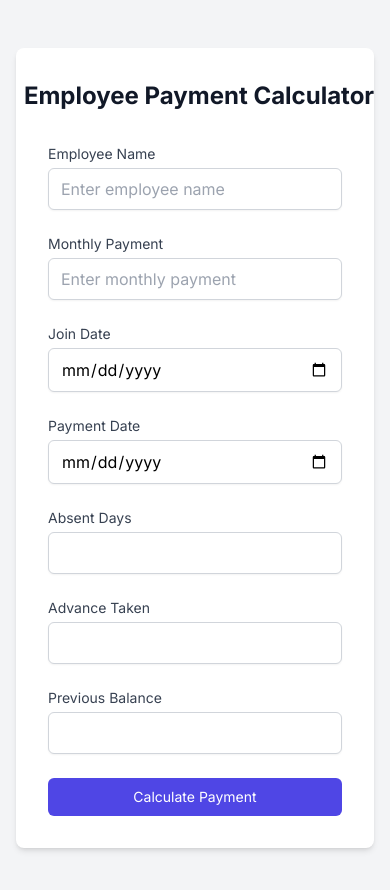
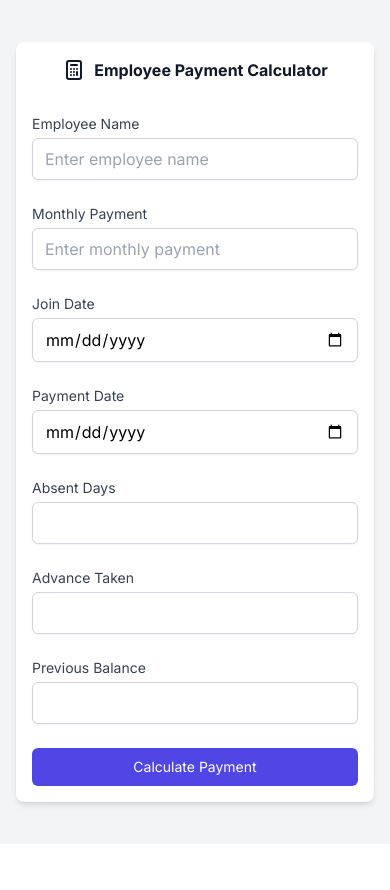
Before and after one commit to KunalRai7/app, a React (Create React App) app: page / in a window 390 px wide. Shown: the top 890 px of the page. After the commit the page ends 844 px from the top, so only its background shows below. Built offline with nearby package versions, Linux system fonts and the light colour scheme.

Commit message:
Update App.js

```diff
--- a/src/App.js
+++ b/src/App.js
@@ -4,7 +4,7 @@ import './index.css'; // Make sure Tailwind CSS is imported
 function InputField({ label, id, type, value, onChange, placeholder, step, min }) {
   return (
     <div>
-      <label htmlFor={id} className="block text-sm font-medium text-gray-700">
+      <label htmlFor={id} className="block text-sm font-medium text-gray-700 mb-1">
         {label}
       </label>
       <div className="mt-1">
@@ -20,6 +20,7 @@ function InputField({ label, id, type, value, onChange, placeholder, step, min }
           onClick={(e) => e.target.value = ''}
           step={step}
           min={min}
+          style={{ colorScheme: 'light' }}
         />
       </div>
     </div>
@@ -38,7 +39,7 @@ function PaymentSummary({ name, totalDue, advanceDeducted, finalPayment, balance
           <SummaryItem label="Advance Deducted" value={`-₹ ${advanceDeducted.toFixed(2)}`} isNegative />
           <SummaryItem label="Final Payment" value={`₹ ${finalPayment.toFixed(2)}`} highlight />
           {balanceCarriedForward > 0 && (
-            <SummaryItem label="Balance Carried Forward" value={`₹ ${balanceCarriedForward.toFixed(2)}`} isNegative />
+            <SummaryItem label="Balance Carried Forward" value={` ${balanceCarriedForward.toFixed(2)}`} isNegative />
           )}
         </dl>
       </div>
@@ -140,13 +141,13 @@ function App() {
   }
 
   return (
-    <div className="min-h-screen bg-gray-100 flex items-center justify-center py-12 px-4 sm:px-6 lg:px-8">
-      <div className="max-w-md w-full space-y-8 bg-white p-8 rounded-lg shadow-md">
+    <div className="min-h-screen bg-gray-100 flex items-center justify-center py-6 px-4 sm:py-12 sm:px-6 lg:px-8">
+      <div className="w-full max-w-md space-y-8 bg-white p-4 sm:p-8 rounded-lg shadow-md">
         <div className="flex items-center justify-center space-x-2">
-          <svg xmlns="http://www.w3.org/2000/svg" className="h-8 w-8 text-gray-900" fill="none" viewBox="0 0 24 24" stroke="currentColor">
+          <svg xmlns="http://www.w3.org/2000/svg" className="h-6 w-6 sm:h-8 sm:w-8 text-gray-900 flex-shrink-0" fill="none" viewBox="0 0 24 24" stroke="currentColor">
             <path strokeLinecap="round" strokeLinejoin="round" strokeWidth={2} d="M9 7h6m0 10v-3m-3 3h.01M9 17h.01M9 14h.01M12 14h.01M15 11h.01M12 11h.01M9 11h.01M7 21h10a2 2 0 002-2V5a2 2 0 00-2-2H7a2 2 0 00-2 2v14a2 2 0 002 2z" />
           </svg>
-          <h2 className="text-2xl font-bold text-gray-900 font-inter whitespace-nowrap">
+          <h2 className="text-base sm:text-lg md:text-xl lg:text-2xl font-bold text-gray-900 font-inter whitespace-nowrap">
             Employee Payment Calculator
           </h2>
         </div>
```
